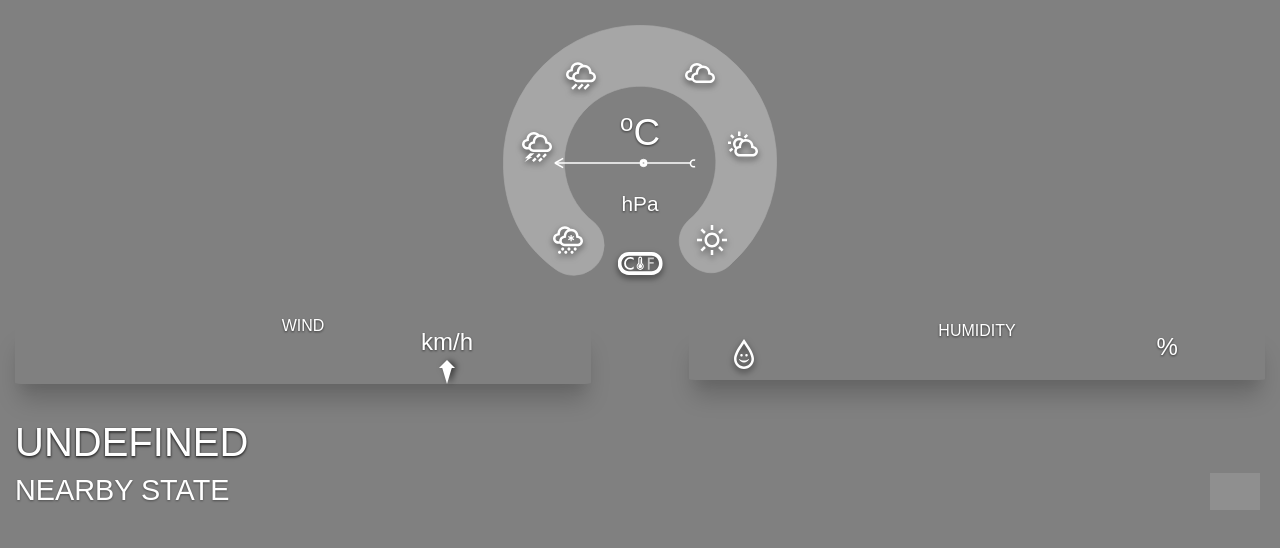
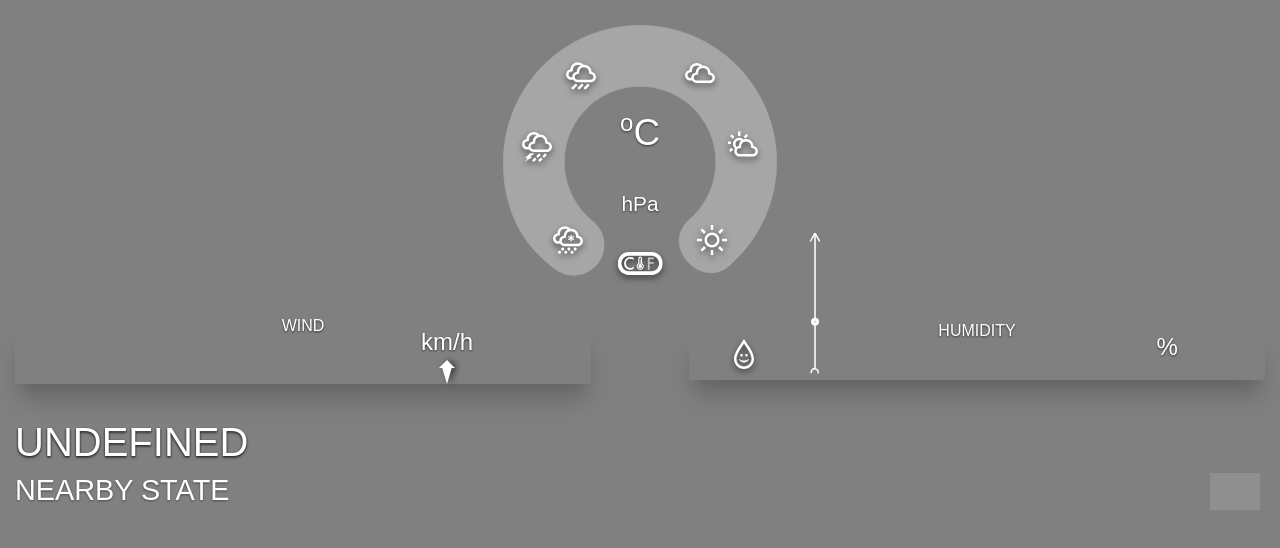
Before and after one commit to canriquez/my-weather-app, a website built with webpack: page dist/index.html in a window 1280 px wide. Built offline with nearby package versions, Linux system fonts and the light colour scheme; no server answers; grey boxes are pictures that could not be loaded.

Commit message:
add initWeatherObject @mycity and adjusts methods to render empty info

```diff
--- a/src/index.js
+++ b/src/index.js
@@ -99,7 +99,6 @@ async function loadMySessionWeather(userCity, units = "metric") {
 
     if (mySessionCity) {
         try {
-
             const lat = mySessionCity.latitude;
             const long = mySessionCity.longitude;
             const lang = mySessionCity.location.languages[0].code;
@@ -174,11 +173,11 @@ function addTagToContainerId(containerId, tagType, tagId = '', classes = '') {
     contentTag.appendChild(newTag);
 }
 
-function renderWindBox(data) {
+function renderWindBox(data, ready) {
     let htmlTag = `<div class="data-card row-flex bs-xl lg-br ">`;
     htmlTag += `<div class="card-title f-fil col-flex">Wind</div>`;
     htmlTag += `<div class="speed col-flex">`;
-    htmlTag += `<p class="f-fil">${data.wind.speed.toFixed(1)}</p>`;
+    htmlTag += `<p class="f-fil">${ready ? data.wind.speed.toFixed(1) : data.wind.speed}</p>`;
     htmlTag += `</div>`;
     htmlTag += `<div class="win-dir col-flex">`;
     htmlTag += `<p class="f-fil">km/h</p>`;
@@ -215,10 +214,18 @@ function renderRotateWindArrow(data) {
     return;
 }
 
+function renderRotateBarArrow(data) {
+    console.log('HERE HERE: attempt bar arrow rotation...');
+    let arrowTag = document.getElementById("bar-arrow");
+    arrowTag.style.transform = `translateX(-50%) translateY(-50%) rotate(${data.weather.arrow}deg)`;
+    return;
+}
+
 function buildWinHumDash(userCity) {
     let data = userCity.getWeatherObject();
+    let ready = userCity.getDataReady();
     addTagToContainerId('main-dash', 'div', 'wind-hum-dash', 'data-box row-flex');
-    let data_box = renderWindBox(data);
+    let data_box = renderWindBox(data, ready);
     data_box += renderHumiBox(data);
     document.getElementById('wind-hum-dash').innerHTML = data_box;
     addTagToContainerId('main-dash', 'div', 'city-dash', 'data-box row-flex');
@@ -228,9 +235,9 @@ function buildWinHumDash(userCity) {
     return;
 }
 
-function renderTempDash(data) {
+function renderTempDash(data, ready) {
     let htmlTag = `<div id="temp" class="f-fil row-flex">`;
-    htmlTag += `<span>${data.main.temp.toFixed(1)}</span>`;
+    htmlTag += `<span>${ready ? data.main.temp.toFixed(1) : data.main.temp}</span>`;
     htmlTag += `<span>o</span>`;
     htmlTag += `<span>C</span></div>`;
     htmlTag += `<div id="back-scale">`;
@@ -248,22 +255,24 @@ function renderTempDash(data) {
 
 function buildWeatherLab(userCity) {
     let data = userCity.getWeatherObject();
+    let ready = userCity.getDataReady();
     addTagToContainerId('main-dash', 'div', 'weather-lab', 'lab');
-    let tempDash = renderTempDash(data);
+    let tempDash = renderTempDash(data, ready);
 
     document.getElementById('weather-lab').innerHTML = tempDash;
 
-    //renderRotateBarArrow(data);
+    renderRotateBarArrow(data);
     return;
 }
 
 async function initSessionWeather(userCity) {
 
     try {
-        await loadMySessionWeather(userCity);
+        //await loadMySessionWeather(userCity);
+        userCity.initWeatherObject();
         let currentObject = userCity.getWeatherObject();
         console.log('current city data ready :' + userCity.getDataReady());
-        console.log('current object :' + currentObject.weather[0].description);
+        console.log('current object :' + currentObject.weather.description);
         buildWeatherLab(userCity);
         buildWinHumDash(userCity);
     } catch (err) {
--- a/src/style.css
+++ b/src/style.css
@@ -298,13 +298,12 @@ section div {
   position: absolute;
   top: 50%;
   left: 50%;
-  transform: translateX(-50%) translateY(-50%);
   background-image: url("./images/bar-arrow-01.svg");
   width: 110%;
   height: 110%;
   background-position: center;
   background-repeat: no-repeat;
-  transform: translateX(-50%) translateY(-50%) rotate(-90deg);
+  /*   transform: translateX(-50%) translateY(-50%) rotate(-90deg); */
   transition: all 0.5s ease-in-out;
 }
 
```
Also changed, not shown: dist/main.js, 1 other file.
